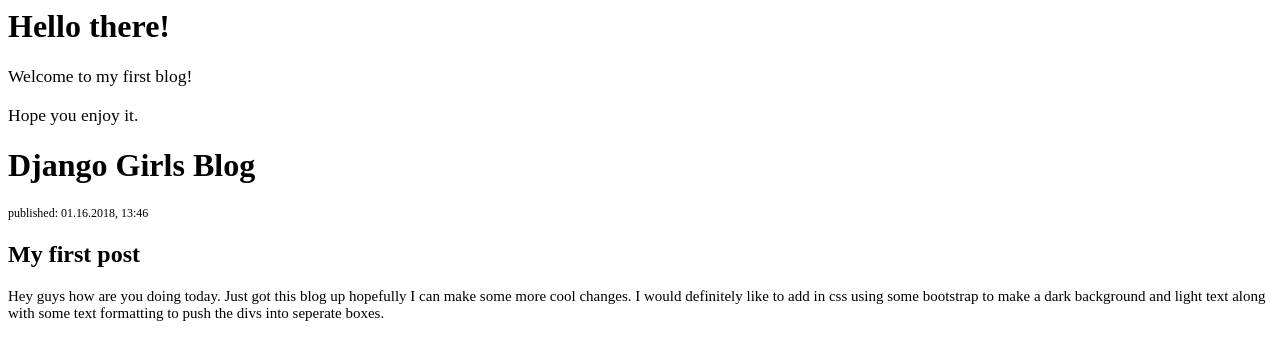
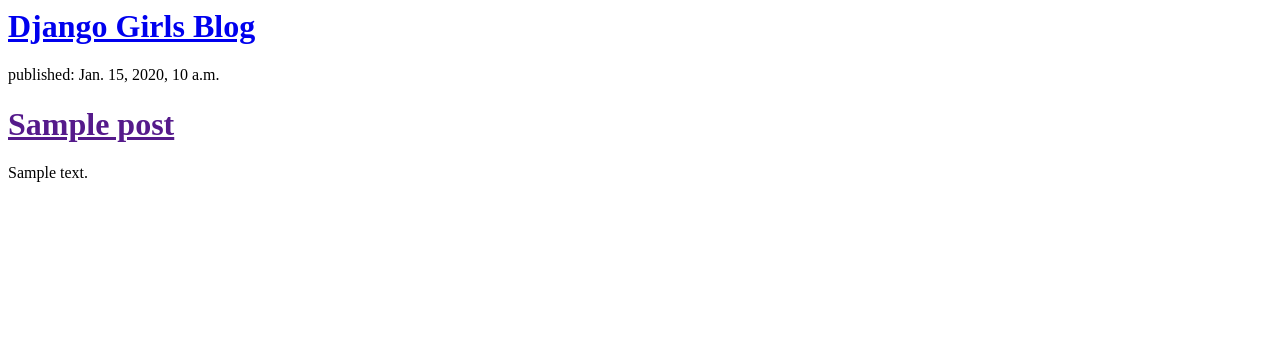
Before and after one commit to benjaminrodrigues/myfirstblog, a Django app: page / in a window 1280 px wide. Shown: the top 360 px of the page. Run offline with Django 3.2, Linux system fonts and the light colour scheme; tables that the repository leaves empty hold one stand-in row (values such as "Sample post").

Commit message:
did some stuff today

```diff
--- a/blog/templates/blog/post_list.html
+++ b/blog/templates/blog/post_list.html
@@ -3,17 +3,17 @@
     <title>Ben's First Blog</title>
 </head>
 <body>
-    <h1>Hello there!</h1>
-    <p style="font-size:17.5px;">Welcome to my first blog!</p>
-    <p style="font-size:17.5px;">Hope you enjoy it.</p>
-    <div>
-    <h1>Django Girls Blog</h1>
-</div>
+  <div>
+        <h1><a href="/">Django Girls Blog</a></h1>
+    </div>
 
-<div>
-    <p style="font-size:12px;">published: 01.16.2018, 13:46</p>
-    <h2>My first post</h2>
-    <p style="font-size:15px;">Hey guys how are you doing today. Just got this blog up hopefully I can make some more cool changes. I would definitely like to add in css using some bootstrap to make a dark background and light text along with some text formatting to push the divs into seperate boxes.</p>
+    {% for post in posts %}
+        <div>
+            <p>published: {{ post.published_date }}</p>
+            <h1><a href="">{{ post.title }}</a></h1>
+            <p>{{ post.text|linebreaksbr }}</p>
+        </div>
+    {% endfor %}
 </div>
 </body>
 </html>
--- a/blog/views.py
+++ b/blog/views.py
@@ -1,4 +1,7 @@
 from django.shortcuts import render
+from django.utils import timezone
+from .models import Post
 
 def post_list(request):
-    return render(request, 'blog/post_list.html')
+    posts = Post.objects.all()
+    return render(request, 'blog/post_list.html', {'posts':posts})
```
